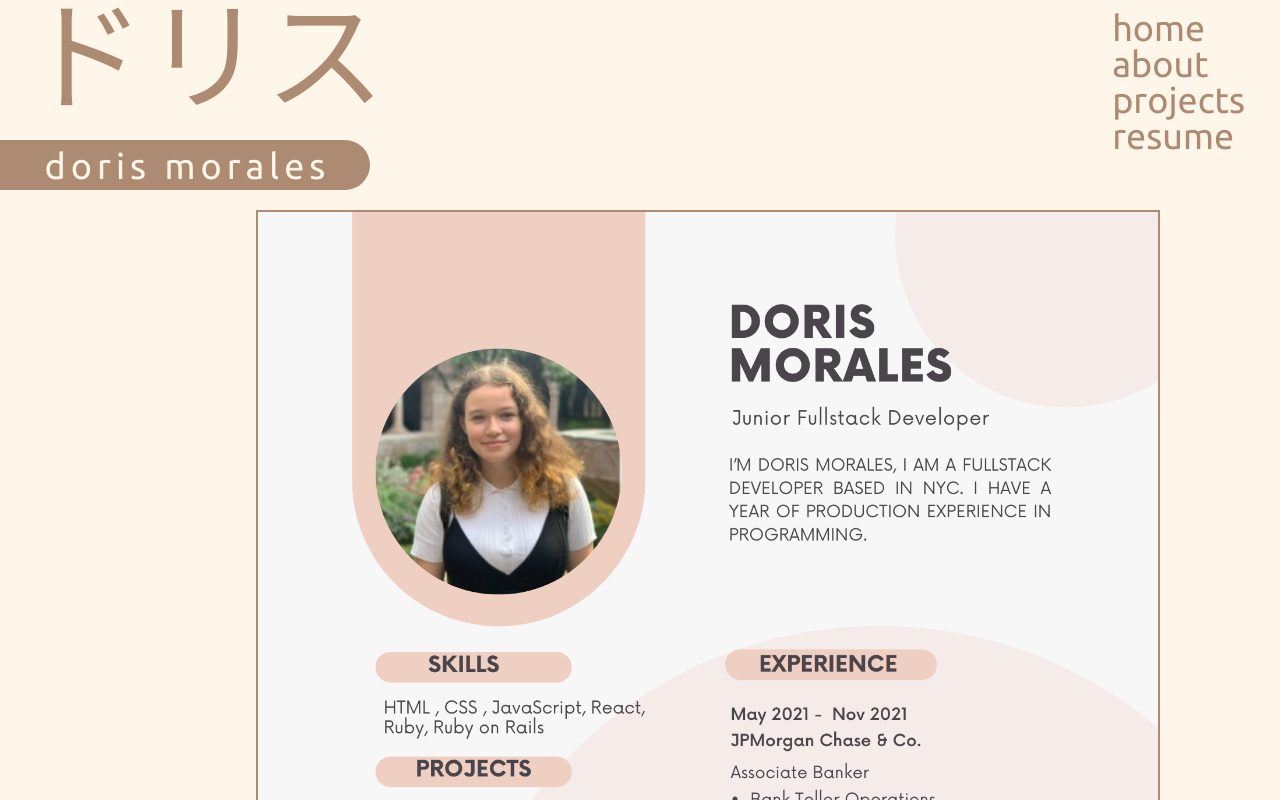
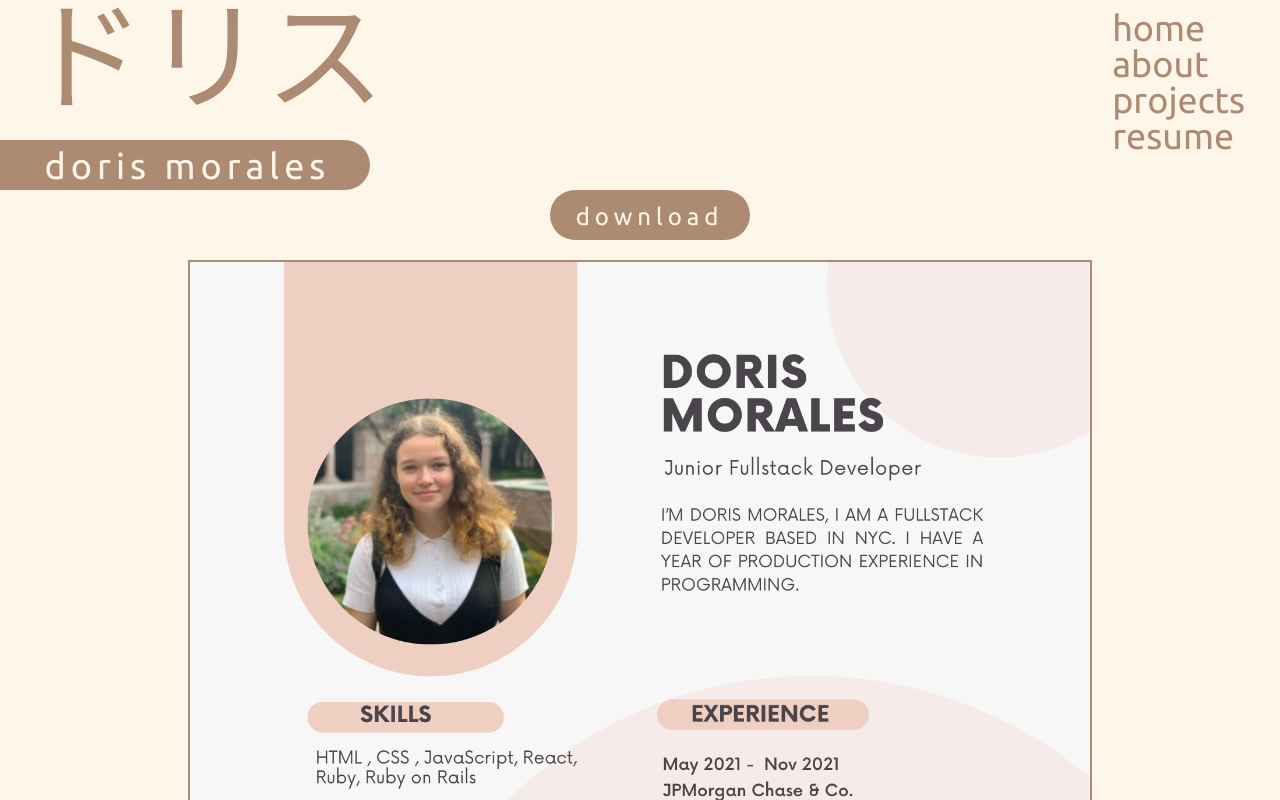
Before and after one commit to moralesdoris880/dorisportfolio, a React (Create React App) app: page /resume in a window 1280 px wide. Shown: the top 800 px of the page. Built offline with nearby package versions, Linux system fonts and the light colour scheme; a web font is replaced by a local one.

Commit message:
Resume css changed

```diff
--- /dev/null
+++ b/src/css/resume.css
@@ -0,0 +1,31 @@
+#resume{
+    border: 2px solid #AD8B73;
+    width: 900px;
+    margin-top: 20px;
+}
+#resumebox{
+    display: flex;
+    justify-content: center;
+}
+#resumecontent{
+    display: flex;
+    flex-direction: column;
+}
+.btn{
+    background-color: #AD8B73;
+    width: 200px;
+    height: 50px;
+    border-radius: 25px;
+    text-decoration: none;
+    position: relative;
+    left: 40%;
+}
+.btn p{
+    font-family: 'Ubuntu', sans-serif;
+    color: #FFF6EA;
+    text-align: center;
+    font-size: 24px;
+    position: relative;
+    top: 15px;
+    letter-spacing: 5px;
+}
--- a/src/index.css
+++ b/src/index.css
@@ -367,15 +367,6 @@ body{
   justify-content: space-evenly;
 }
 
-/* RESUME */
-#resume{
-  margin-top: 20px;
-  width: 900px;
-  position: relative;
-  left: 20%;
-  border: 2px solid #AD8B73;
-}
-
 /* PROJECTS */
 #projectlist2{
   display: flex;
--- a/src/pages/Resume.js
+++ b/src/pages/Resume.js
@@ -1,7 +1,10 @@
+import '../css/resume.css';
+
 function Resume(){
     return(
-        <div>
-            <div>
+        <div id="resumebox">
+            <div id="resumecontent">
+                <a className="btn" href="/media/resume2.pdf" download><p>download</p></a>
                 <img id="resume" src="/media/resume.png" alt="resume"/>
             </div>
         </div>
```
Also changed, not shown: 1 other file (tests, documents, lock files or other folders).
